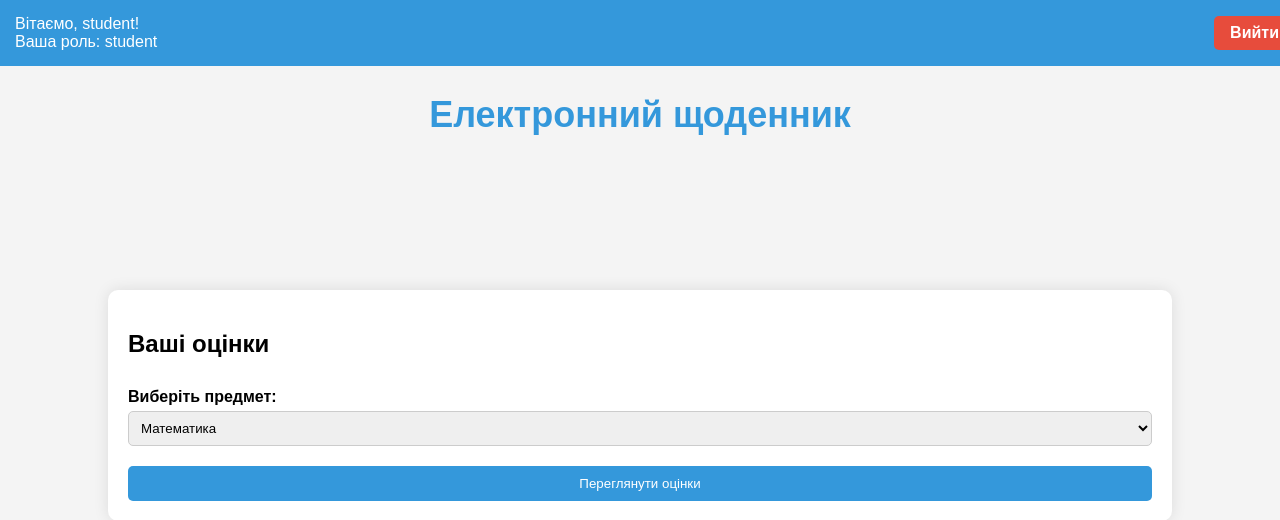
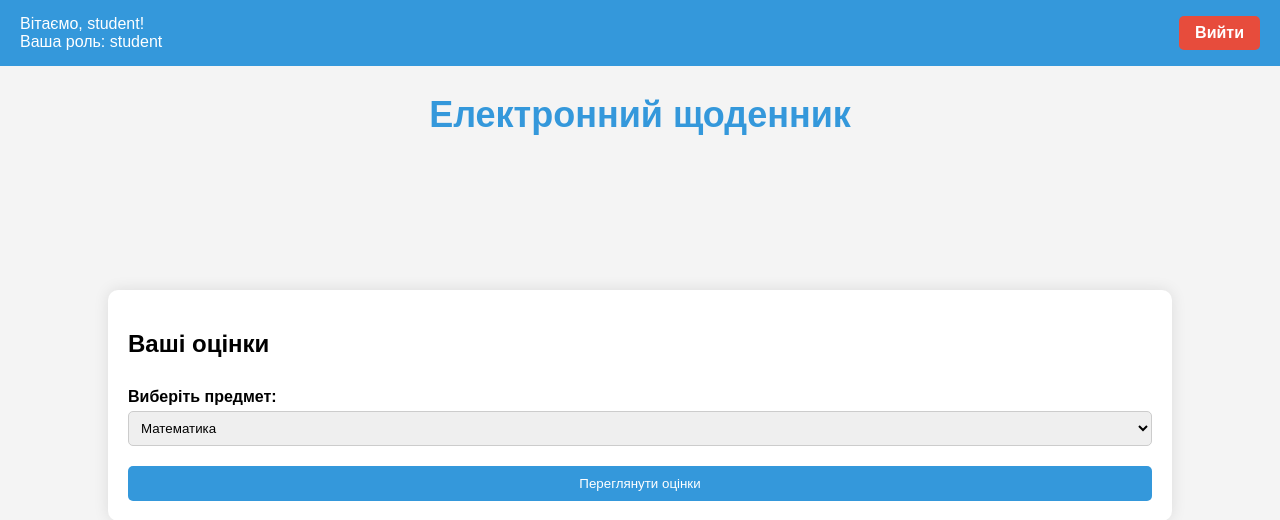
Before and after one commit to Z1napp/Web-2024, a Flask app: page /dashboard in a window 1280 px wide. Shown: the top 520 px of the page. Run offline with Flask 3, Linux system fonts and the light colour scheme; a user stored in the database is signed in.

Commit message:
minor ui improvement

```diff
--- a/2025 students_journal/static/dashboard.css
+++ b/2025 students_journal/static/dashboard.css
@@ -11,9 +11,11 @@ body {
 
 #navbar {
   width: 100%;
+  max-width: 100vw;
+  box-sizing: border-box;
   background-color: #3498db;
   color: white;
-  padding: 15px;
+  padding: 15px 20px;
   display: flex;
   justify-content: space-between;
   align-items: center;
@@ -21,7 +23,9 @@ body {
   top: 0;
   left: 0;
   z-index: 1000;
+  flex-wrap: wrap;
 }
+
 
 #user-info {
   display: flex;
@@ -35,6 +39,7 @@ body {
 }
 
 #logout-button {
+  box-sizing: border-box;
   background-color: #e74c3c;
   padding: 8px 16px;
   color: white;
```
